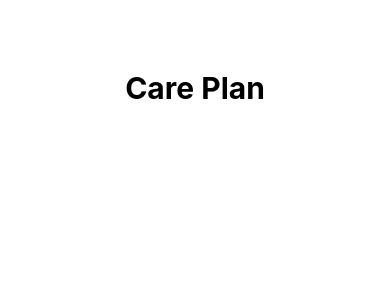
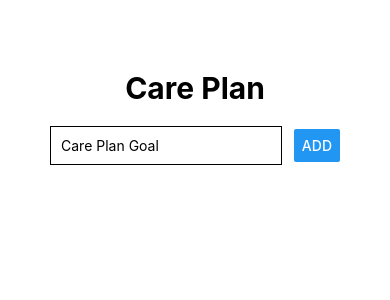
Before and after one commit to ruyaflute/my-new-app, a React Native app: screen / in a window 390 px wide. Shown: the top 300 px of the page. Built offline with nearby package versions, Linux system fonts and the light colour scheme.

Commit message:
GoalInput components, working now

```diff
--- a/App.js
+++ b/App.js
@@ -2,23 +2,21 @@ import React, { useState } from 'react';
 import { StyleSheet, Text, View, TextInput, Button, ScrollView, FlatList } from 'react-native';
 
 import GoalItem from './components/GoalItem';
+import GoalInput from './components/GoalInput';
 
 export default function App() {
-  const [enteredGoal, setEnteredGoal] = useState('');
+
   const [courseGoals, setCourseGoals] = useState([]);
 
-  const goalInputHandler = (enteredText) => {
-    setEnteredGoal(enteredText);
-  };
-  const addGoalHandler = () => {
+  const addGoalHandler = goalTitle => {
     setCourseGoals(currentGoals => [...currentGoals,
-    { key: Math.random().toString(), value: enteredGoal }]);
+    { key: Math.random().toString(), value: goalTitle }]);
   };
 
   return (
     <View style={styles.screen}>
       <Text style={styles.carePlan}> Care Plan </Text>
-
+      <GoalInput onAddGoal={addGoalHandler} />
       <FlatList
         keyExtractor={(item, index) => item.key}
         data={courseGoals}
--- a/components/GoalInput.js
+++ b/components/GoalInput.js
@@ -1,7 +1,13 @@
-import React from 'react';
+import React, { useState } from 'react';
 import { StyleSheet, TextInput, View, Button } from 'react-native';
 
 const GoalItem = props => {
+    const [enteredGoal, setEnteredGoal] = useState('');
+
+    const goalInputHandler = (enteredText) => {
+        setEnteredGoal(enteredText);
+      };
+
     return (
         <View style={styles.inputContainer}>
         <TextInput
@@ -10,7 +16,7 @@ const GoalItem = props => {
           onChangeText={goalInputHandler}
           value={enteredGoal}
         />
-        <Button title="ADD" onPress={addGoalHandler} />
+        <Button title="ADD" onPress={props.onAddGoal.bind(this, enteredGoal)} />
       </View>
     );
 };
```
